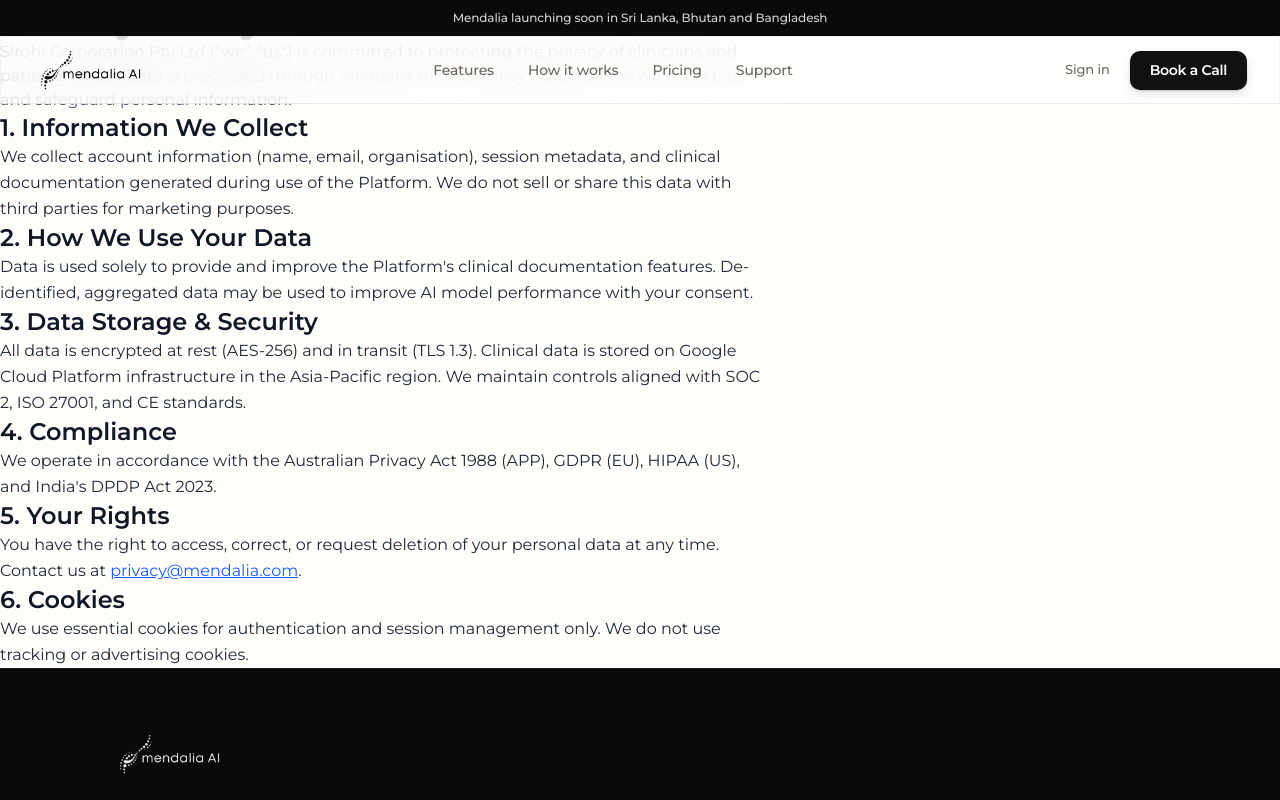
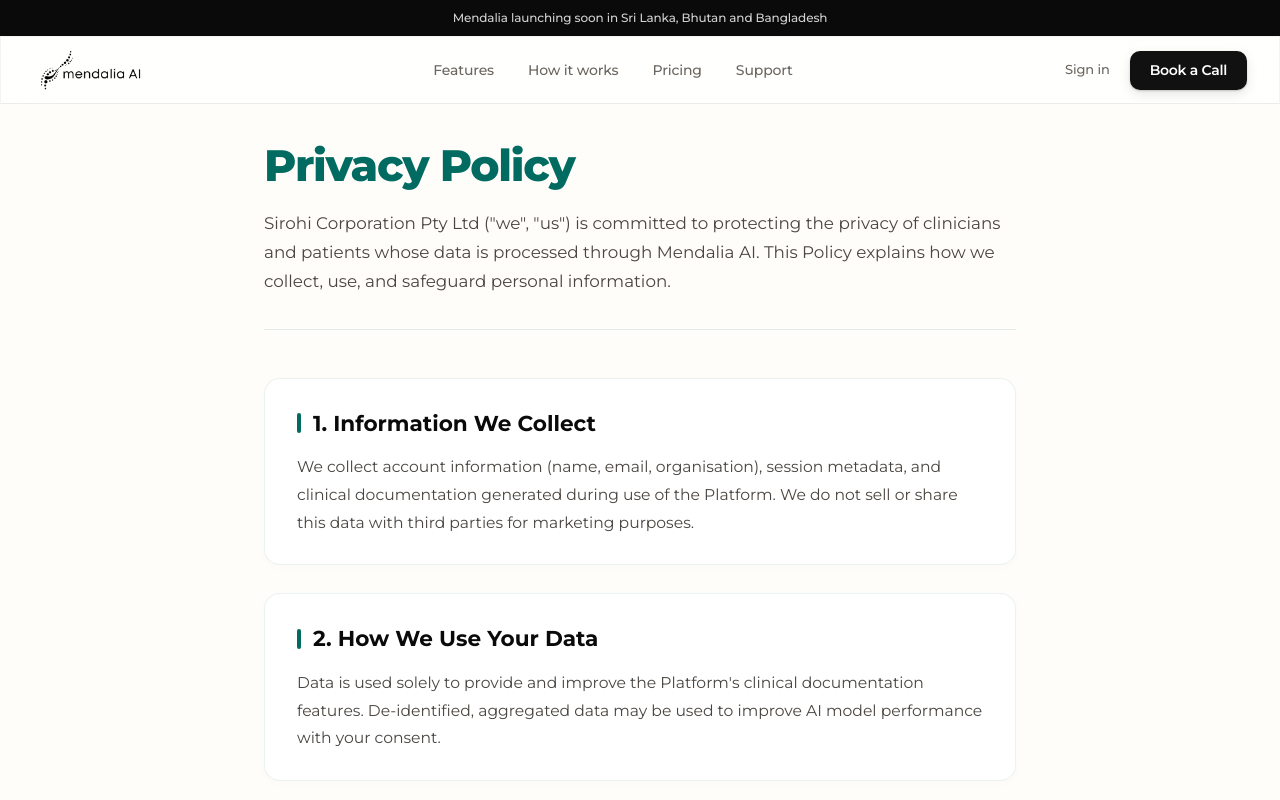
Before and after one commit to mendaliahealth/mendalia-nuxt, a Next.js app: page /privacy-policy in a window 1280 px wide. Shown: the top 800 px of the page. Built offline with nearby package versions, Linux system fonts and the light colour scheme.

Commit message:
added privacy-policy

```diff
--- a/app/privacy-policy/page.tsx
+++ b/app/privacy-policy/page.tsx
@@ -1,48 +1,49 @@
 import Nav from "@/components/Nav";
 import Footer from "@/components/Footer";
+import styles from "./privacy-policy.module.css";
 
 export default function PrivacyPolicy() {
   return (
-    <main className="min-h-screen bg-[#FFFDF9]">
+    <main className={styles.container}>
       <Nav />
 
-      <article className="max-w-3xl mx-auto px-6 py-12">
-        <header className="mb-8">
-          <h1 className="text-4xl font-bold text-gray-900 mb-4">Privacy Policy</h1>
-          <p className="text-gray-600">
+      <article className={styles.article}>
+        <header className={styles.header}>
+          <h1 className={styles.title}>Privacy Policy</h1>
+          <p className={styles.subtitle}>
             Sirohi Corporation Pty Ltd ("we", "us") is committed to protecting the privacy of clinicians and patients whose data is processed through Mendalia AI. This Policy explains how we collect, use, and safeguard personal information.
           </p>
         </header>
 
-        <div className="space-y-8 text-gray-800 leading-relaxed">
-          <section>
-            <h2 className="text-2xl font-semibold text-gray-900 mb-3">1. Information We Collect</h2>
-            <p>We collect account information (name, email, organisation), session metadata, and clinical documentation generated during use of the Platform. We do not sell or share this data with third parties for marketing purposes.</p>
+        <div className={styles.content}>
+          <section className={styles.section}>
+            <h2 className={styles.sectionTitle}>1. Information We Collect</h2>
+            <p className={styles.text}>We collect account information (name, email, organisation), session metadata, and clinical documentation generated during use of the Platform. We do not sell or share this data with third parties for marketing purposes.</p>
           </section>
 
-          <section>
-            <h2 className="text-2xl font-semibold text-gray-900 mb-3">2. How We Use Your Data</h2>
-            <p>Data is used solely to provide and improve the Platform's clinical documentation features. De-identified, aggregated data may be used to improve AI model performance with your consent.</p>
+          <section className={styles.section}>
+            <h2 className={styles.sectionTitle}>2. How We Use Your Data</h2>
+            <p className={styles.text}>Data is used solely to provide and improve the Platform's clinical documentation features. De-identified, aggregated data may be used to improve AI model performance with your consent.</p>
           </section>
 
-          <section>
-            <h2 className="text-2xl font-semibold text-gray-900 mb-3">3. Data Storage & Security</h2>
-            <p>All data is encrypted at rest (AES-256) and in transit (TLS 1.3). Clinical data is stored on Google Cloud Platform infrastructure in the Asia-Pacific region. We maintain controls aligned with SOC 2, ISO 27001, and CE standards.</p>
+          <section className={styles.section}>
+            <h2 className={styles.sectionTitle}>3. Data Storage & Security</h2>
+            <p className={styles.text}>All data is encrypted at rest (AES-256) and in transit (TLS 1.3). Clinical data is stored on Google Cloud Platform infrastructure in the Asia-Pacific region. We maintain controls aligned with SOC 2, ISO 27001, and CE standards.</p>
           </section>
 
-          <section>
-            <h2 className="text-2xl font-semibold text-gray-900 mb-3">4. Compliance</h2>
-            <p>We operate in accordance with the Australian Privacy Act 1988 (APP), GDPR (EU), HIPAA (US), and India's DPDP Act 2023.</p>
+          <section className={styles.section}>
+            <h2 className={styles.sectionTitle}>4. Compliance</h2>
+            <p className={styles.text}>We operate in accordance with the Australian Privacy Act 1988 (APP), GDPR (EU), HIPAA (US), and India's DPDP Act 2023.</p>
           </section>
 
-          <section>
-            <h2 className="text-2xl font-semibold text-gray-900 mb-3">5. Your Rights</h2>
-            <p>You have the right to access, correct, or request deletion of your personal data at any time. Contact us at <a href="mailto:privacy@mendalia.com" className="text-blue-600 underline">privacy@mendalia.com</a>.</p>
+          <section className={styles.section}>
+            <h2 className={styles.sectionTitle}>5. Your Rights</h2>
+            <p className={styles.text}>You have the right to access, correct, or request deletion of your personal data at any time. Contact us at <a href="mailto:privacy@mendalia.com" className={styles.link}>privacy@mendalia.com</a>.</p>
           </section>
 
-          <section>
-            <h2 className="text-2xl font-semibold text-gray-900 mb-3">6. Cookies</h2>
-            <p>We use essential cookies for authentication and session management only. We do not use tracking or advertising cookies.</p>
+          <section className={styles.section}>
+            <h2 className={styles.sectionTitle}>6. Cookies</h2>
+            <p className={styles.text}>We use essential cookies for authentication and session management only. We do not use tracking or advertising cookies.</p>
           </section>
         </div>
       </article>
--- /dev/null
+++ b/app/privacy-policy/privacy-policy.module.css
@@ -0,0 +1,123 @@
+/* Custom Styles for Mendalia Privacy Policy */
+
+.container {
+  min-height: 100vh;
+  background-color: #FFFDF9;
+  font-family: var(--font-montserrat), sans-serif;
+  padding-top: 140px;
+  padding-bottom: 80px;
+}
+
+.article {
+  max-width: 800px;
+  margin: 0 auto;
+  padding: 0 24px;
+}
+
+.header {
+  margin-bottom: 48px;
+  border-bottom: 1px solid rgba(1, 107, 97, 0.12);
+  padding-bottom: 32px;
+}
+
+.title {
+  font-size: 2.75rem;
+  font-weight: 800;
+  color: #016B61; /* Base primary Teal */
+  margin-bottom: 18px;
+  letter-spacing: -0.03em;
+  line-height: 1.15;
+}
+
+.subtitle {
+  font-size: 1.05rem;
+  color: #4A4540;
+  line-height: 1.75;
+  font-weight: 400;
+}
+
+.content {
+  display: flex;
+  flex-direction: column;
+  gap: 28px;
+}
+
+.section {
+  background: #ffffff;
+  border: 1px solid rgba(1, 107, 97, 0.08);
+  border-radius: 16px;
+  padding: 28px 32px;
+  box-shadow: 0 2px 8px rgba(1, 107, 97, 0.02);
+  transition: transform 0.22s cubic-bezier(0.16, 1, 0.3, 1),
+              border-color 0.22s cubic-bezier(0.16, 1, 0.3, 1),
+              box-shadow 0.22s cubic-bezier(0.16, 1, 0.3, 1);
+}
+
+.section:hover {
+  transform: translateY(-2px);
+  border-color: rgba(1, 107, 97, 0.25);
+  box-shadow: 0 12px 30px rgba(1, 107, 97, 0.06);
+}
+
+.section:last-child {
+  margin-bottom: 40px;
+}
+
+.sectionTitle {
+  font-size: 1.35rem;
+  font-weight: 700;
+  color: #0A0A0A;
+  margin-bottom: 14px;
+  display: flex;
+  align-items: center;
+  gap: 12px;
+}
+
+.sectionTitle::before {
+  content: "";
+  display: inline-block;
+  width: 4px;
+  height: 20px;
+  background-color: #016B61;
+  border-radius: 2px;
+  flex-shrink: 0;
+}
+
+.text {
+  font-size: 0.975rem;
+  color: #4A4540;
+  line-height: 1.78;
+}
+
+.link {
+  color: #016B61;
+  text-decoration: none;
+  font-weight: 600;
+  border-bottom: 2px solid rgba(1, 107, 97, 0.2);
+  transition: all 0.15s ease;
+}
+
+.link:hover {
+  color: #70B2B2; /* Lighter primary variation */
+  border-bottom-color: #70B2B2;
+}
+
+/* Responsive adjustments */
+@media (max-width: 768px) {
+  .container {
+    padding-top: 110px;
+    padding-bottom: 60px;
+  }
+
+  .title {
+    font-size: 2.25rem;
+  }
+
+  .section {
+    padding: 20px 24px;
+  }
+
+  .sectionTitle {
+    font-size: 1.2rem;
+  }
+}
```
